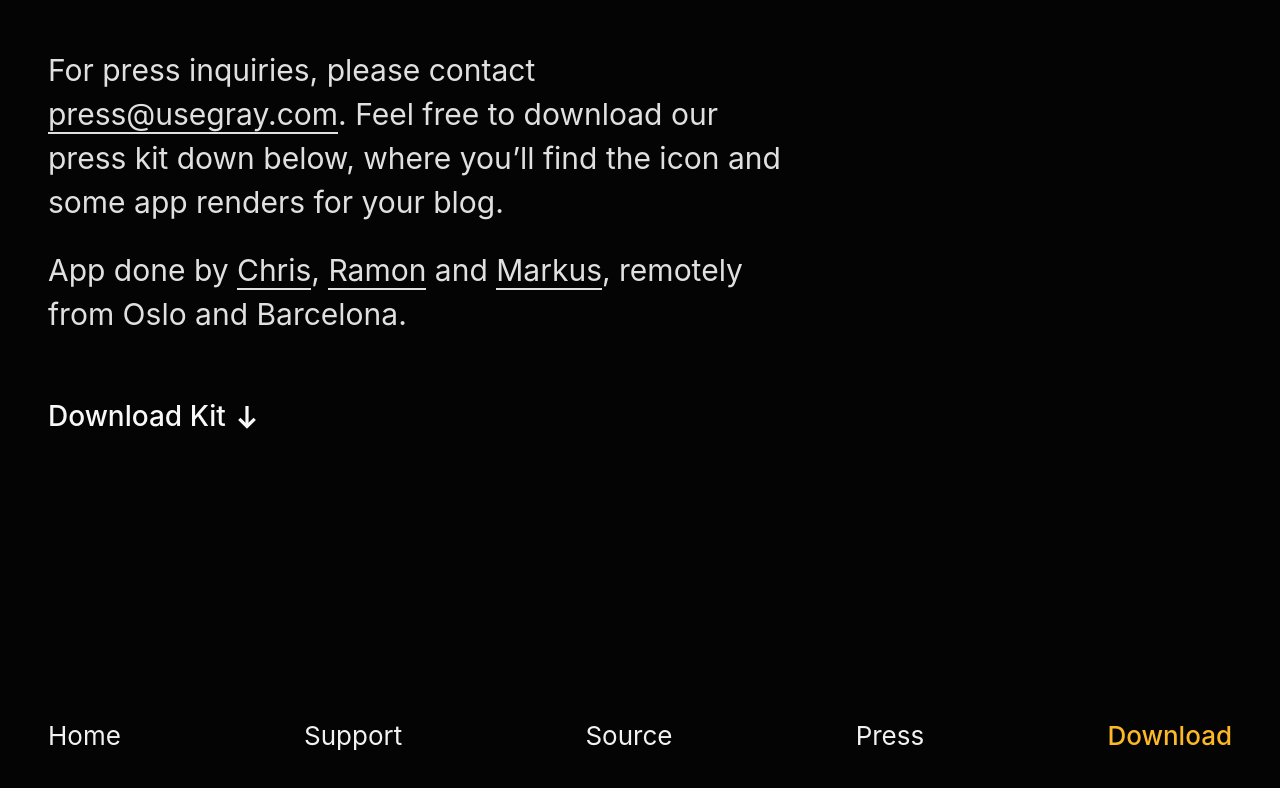
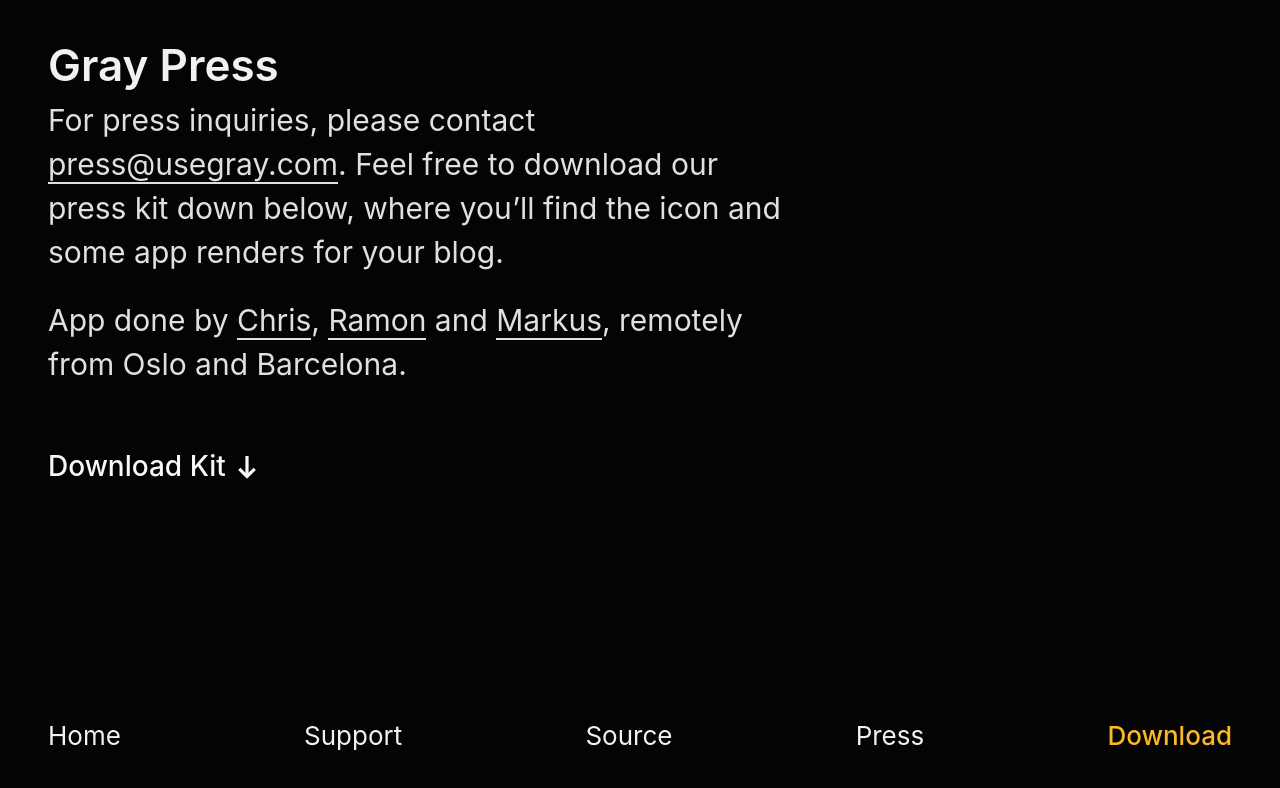
Before and after one commit to RamonGilabert/Gray, a plain HTML site: page public/press.html in a window 1280 px wide. Drawn offline with Linux system fonts and the light colour scheme.

Commit message:
Add the title back

```diff
--- a/public/css/press.css
+++ b/public/css/press.css
@@ -36,7 +36,7 @@
 }
 
 h3 {
-	display: none;
+	margin-top: -8px;
 	margin-bottom: 8px;
 }
 
--- a/public/css/typography.css
+++ b/public/css/typography.css
@@ -15,7 +15,7 @@ h2 span {
 }
 
 h3 {
-  font-size: 48px;
+  font-size: 44px;
   line-height: 50px;
   font-weight: 600;
 }
--- a/public/press.html
+++ b/public/press.html
@@ -34,7 +34,7 @@
     <div class='content'>
       <div class='right'>
         <div class='press'>
-          <h3>Gray</h3>
+          <h3>Gray Press</h3>
           <p>For press inquiries, please contact <a class='running correu'>press@usegray.com</a>. Feel free to download our press kit down below, where you’ll find the icon and some app renders for your blog.</p>
           <h4>Authors</h4>
           <p class='second'>App done by <a class='running' href='https://twitter.com/zenangst' target='blank'>Chris</a>, <a class='running' href='https://twitter.com/RamonGilabert' target='blank'>Ramon</a> and <a class='running' href='https://twitter.com/MarkusHalvorsen' target='blank'>Markus</a>, remotely from Oslo and Barcelona.</p>
```
